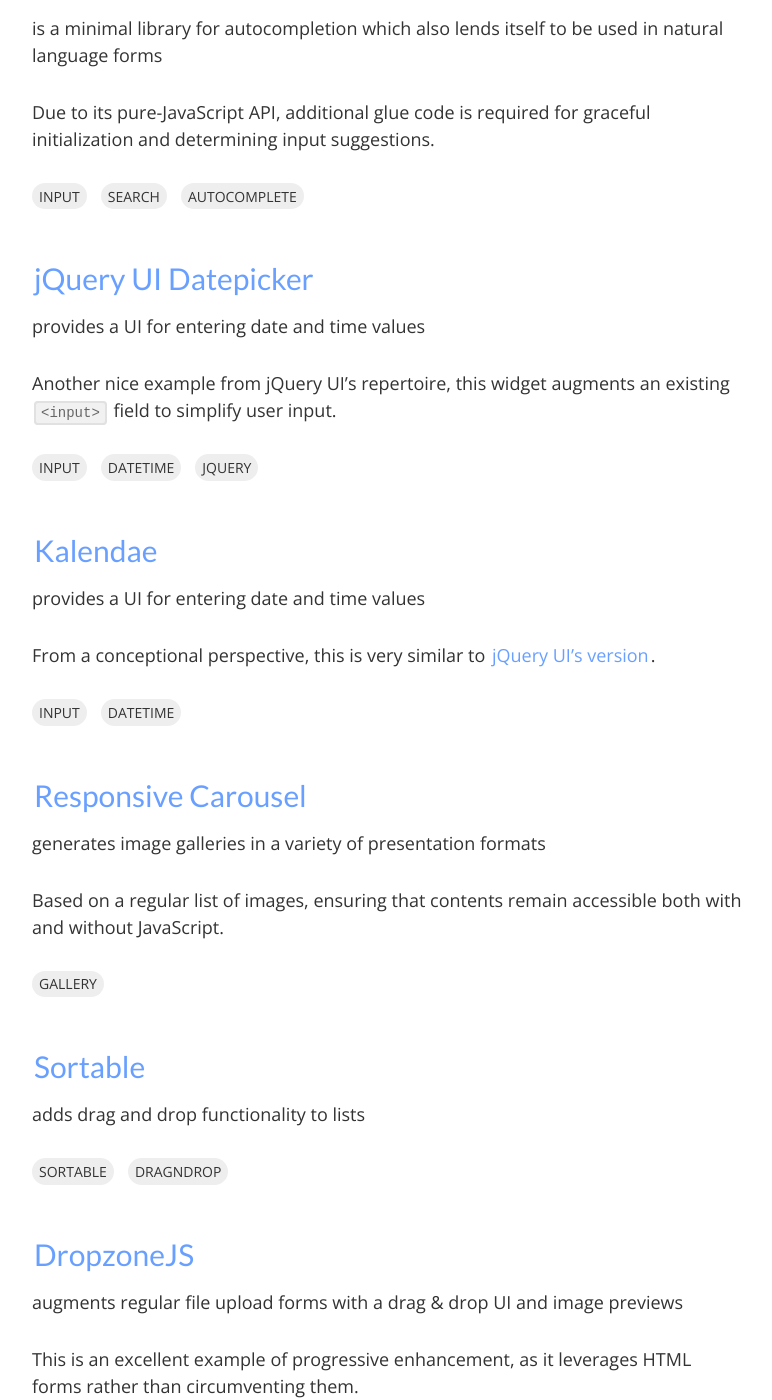
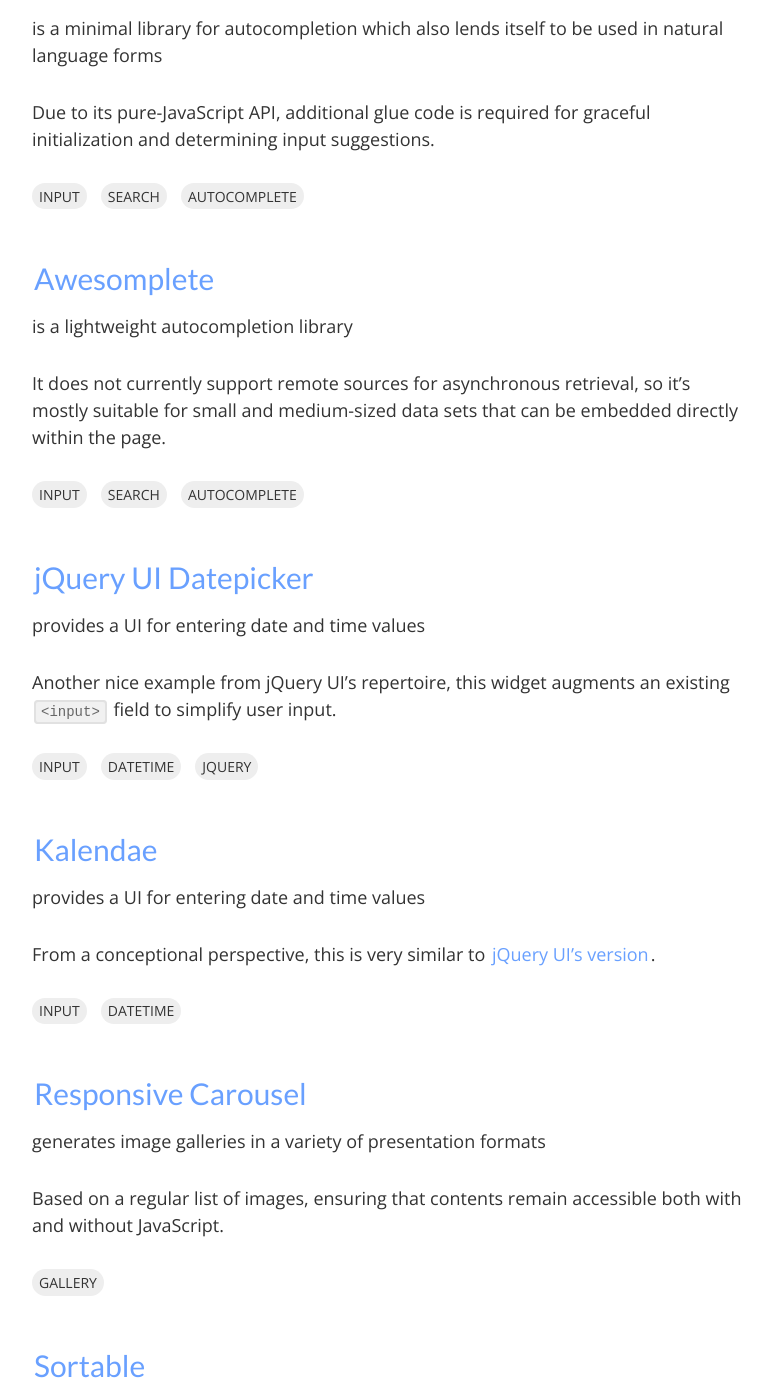
Before and after one commit to innoq/ROCA, a Jekyll site: the page built from libraries.md, in a window 1280 px wide and 1400 px high, scrolled down 2823 px. Shown: the whole window, without its empty margins (128-900 px from the left). Built offline with Jekyll 4.4.1, drawn with Linux system fonts in a browser that asks for light colours; some of the changed text lies outside the part shown.

Commit message:
added Awesomplete, dragula and wysihtml

```diff
--- a/libraries.md
+++ b/libraries.md
@@ -118,6 +118,17 @@
   * search
   * autocomplete
 
+* ### [Awesomplete](http://leaverou.github.io/awesomplete/)
+  is a lightweight autocompletion library
+
+  It does not currently support remote sources for asynchronous retrieval, so
+  it's mostly suitable for small and medium-sized data sets that can be
+  embedded directly within the page.
+
+  * input
+  * search
+  * autocomplete
+
 * ### <a href="http://jqueryui.com/datepicker/" id="jqui-datepicker">jQuery UI Datepicker</a>
   provides a UI for entering date and time values
 
@@ -151,6 +162,11 @@
   * sortable
   * dragndrop
 
+* ### [dragula](http://bevacqua.github.io/dragula/)
+  provides framework-agnostic drag and drop functionality
+
+  * dragndrop
+
 * ### [DropzoneJS](http://www.dropzonejs.com)
   augments regular file upload forms with a drag & drop UI and image previews
 
```
Also changed, not shown: other parts of libraries.md (+5 -0 lines).
